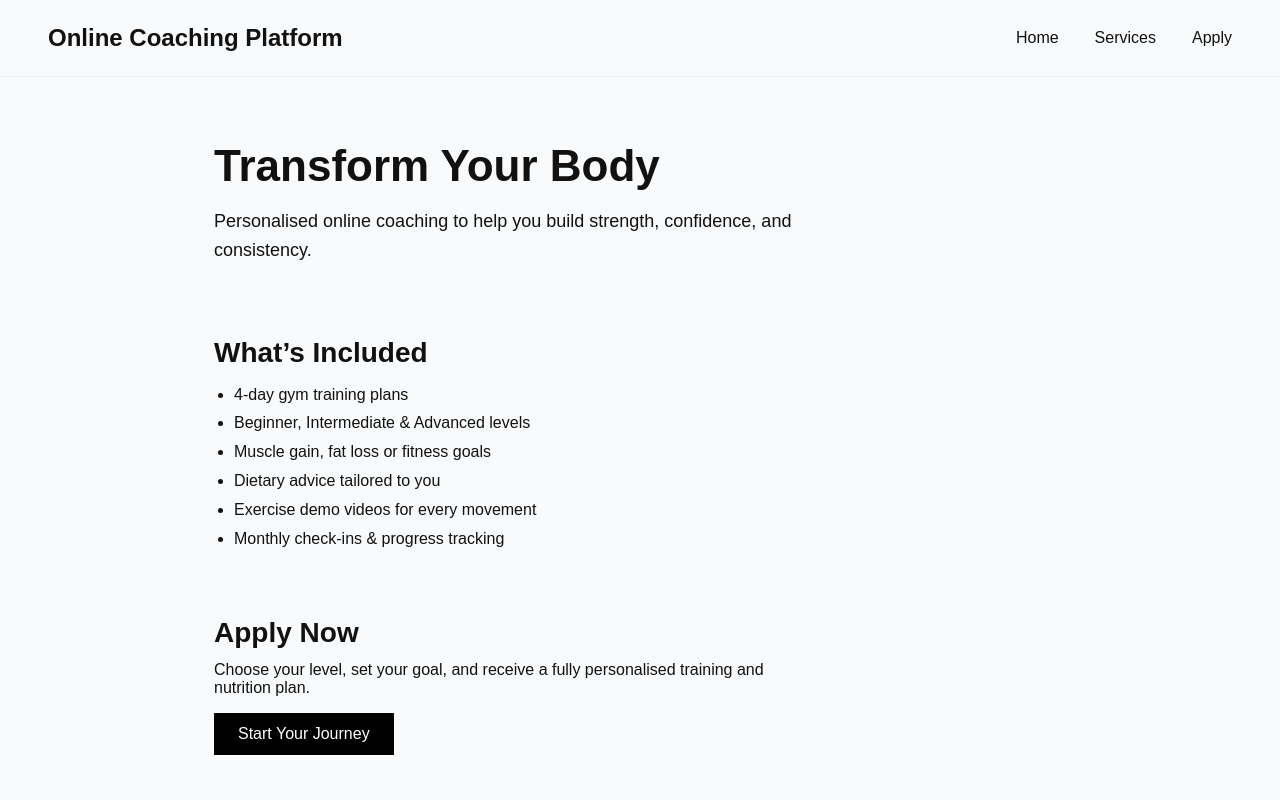
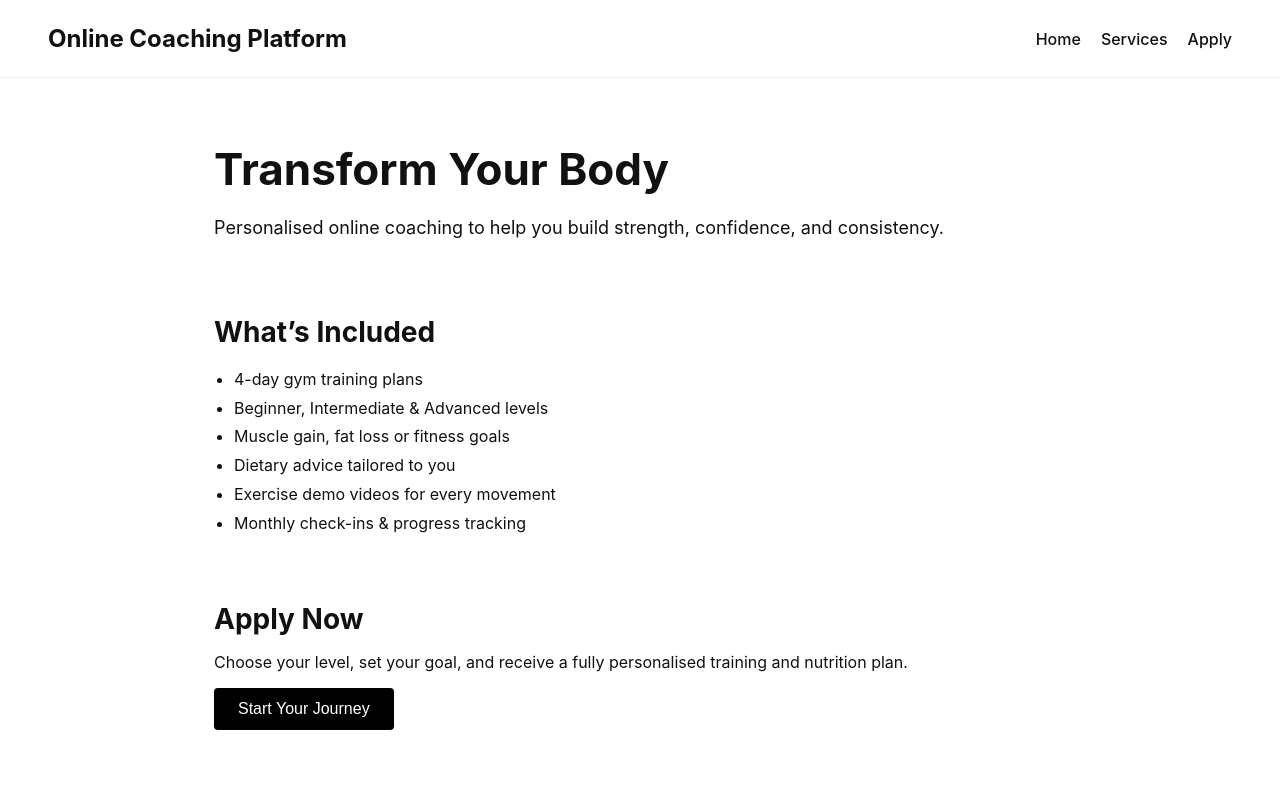
Before and after one commit to cbpumpcoaching/online-coaching-platform, a Next.js app: page / in a window 1280 px wide. Shown: the top 800 px of the page. Built offline with nearby package versions, Linux system fonts and the light colour scheme.

Commit message:
Update globals.css

```diff
--- a/styles/globals.css
+++ b/styles/globals.css
@@ -1,41 +1,38 @@
 * {
   box-sizing: border-box;
-  margin: 0;
-  padding: 0;
 }
 
 body {
-  font-family: Arial, Helvetica, sans-serif;
-  background: #f9fafb;
+  margin: 0;
+  font-family: -apple-system, BlinkMacSystemFont, "Segoe UI",
+    Roboto, Oxygen, Ubuntu, Cantarell, "Open Sans", "Helvetica Neue",
+    sans-serif;
   color: #111;
-}
-a {
-  margin-left: 16px;
-  text-decoration: none;
-  color: #111;
-  font-weight: 500;
+  background: #fff;
 }
 
-a:hover {
-  text-decoration: underline;
+h1, h2, h3 {
+  margin-top: 0;
+}
+
+ul {
+  padding-left: 20px;
 }
 
 button {
+  background: #000;
+  color: #fff;
+  border: none;
+  border-radius: 4px;
   padding: 12px 20px;
-  background: black;
-  color: white;
-  border: none;
-  cursor: pointer;
+  font-size: 16px;
 }
 
 button:hover {
   opacity: 0.85;
+  cursor: pointer;
 }
 
-h2 {
-  margin-bottom: 12px;
+a {
+  color: inherit;
 }
-
-p {
-  max-width: 600px;
-}
```
